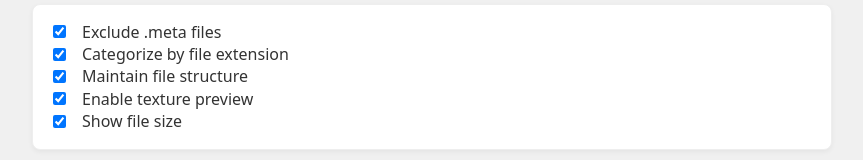
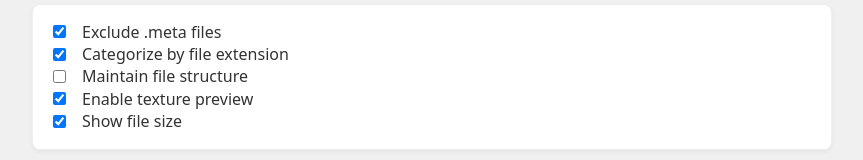
Before and after one commit to Maoyeedy/package-extrator-react, a React (Vite) app: page / in a window 1280 px wide. Shown: the part 533-693 px from the top of the page, without its empty margins (208-1071 px from the left). Built offline with nearby package versions, Linux system fonts and the light colour scheme.

Commit message:
Disable maintain structure by default

```diff
--- a/src/App.tsx
+++ b/src/App.tsx
@@ -23,7 +23,7 @@ function App() {
   const [files, setFiles] = useState<ExtractedFileContent>({});
   const [excludeMeta, setExcludeMeta] = useState(true);
   const [categorizeByExtension, setCategorizeByExtension] = useState(true);
-  const [maintainStructure, setMaintainStructure] = useState(true);
+  const [maintainStructure, setMaintainStructure] = useState(false);
   const [enablePreview, setEnablePreview] = useState(true);
   const [showFileSize, setShowFileSize] = useState(true);
   const [language, setLanguage] = useState<Language>('en');
```
